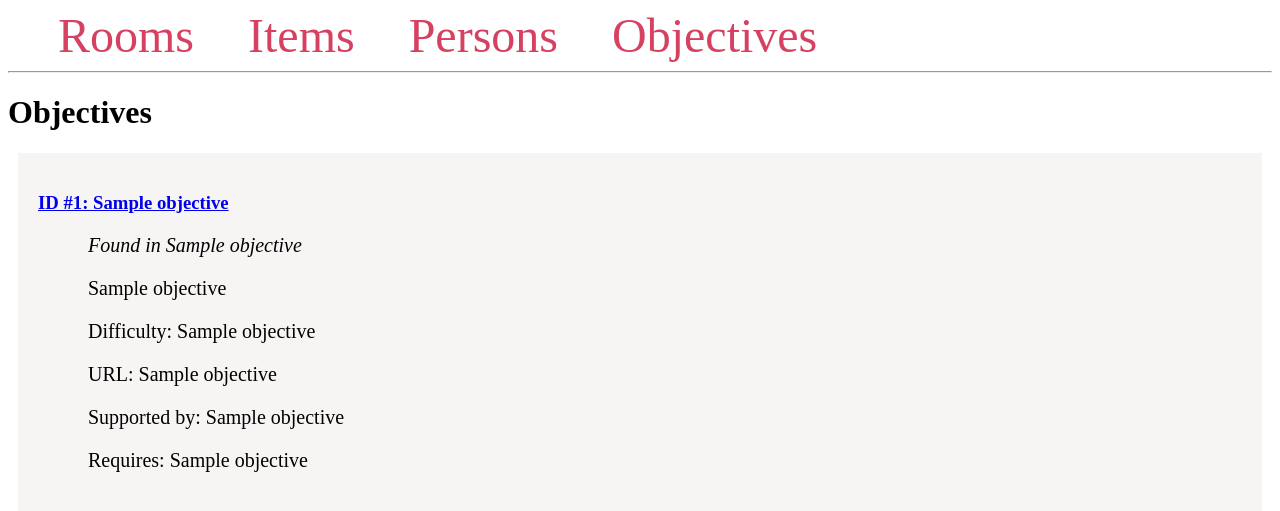
After one commit to benjamin-bk-krueger/kringle-web, a Flask app: page /flask/objective in a window 1280 px wide. The commit adds this page. Shown: the top 511 px of the page. Run offline with Flask 2, Linux system fonts and the light colour scheme; a database or web service that is not in the repository returns one stand-in record (values such as "Sample title"); some libraries are stand-ins or nearby versions.

Commit message:
Added objectives

```diff
--- a/app.py
+++ b/app.py
@@ -76,6 +76,26 @@ def get_single_person(num):
     conn.close()
     return render_template('person.html', persons=persons)
 
+@app.route('/flask/objective', methods = ['GET'])
+def get_all_objectives():
+    conn = get_db_connection()
+    cur = conn.cursor()
+    cur.execute('SELECT * FROM objective;')
+    objectives = cur.fetchall()
+    cur.close()
+    conn.close()
+    return render_template('objective.html', objectives=objectives)
+
+@app.route('/flask/objective/<int:num>', methods = ['GET'])
+def get_single_objective(num):
+    conn = get_db_connection()
+    cur = conn.cursor()
+    cur.execute(f'SELECT * FROM objective where objective_id = {num};')
+    objectives = cur.fetchall()
+    cur.close()
+    conn.close()
+    return render_template('objective.html', objectives=objectives)
+
 '''
     print(request.authorization["username"])
     print(request.authorization["password"])
--- a/templates/base.html
+++ b/templates/base.html
@@ -28,6 +28,7 @@
         <a href="{{ url_for('get_all_rooms') }}">Rooms</a>
         <a href="{{ url_for('get_all_items') }}">Items</a>
         <a href="{{ url_for('get_all_persons') }}">Persons</a>
+        <a href="{{ url_for('get_all_objectives') }}">Objectives</a>
     </nav>
     <hr>
     <div class="content">
--- a/templates/item.html
+++ b/templates/item.html
@@ -4,7 +4,7 @@
     <h1>{% block title %} Items {% endblock %}</h1>
     {% for item in items %}
         <div class='element'>
-            <h3>ID #{{ item[0] }}: {{ item[2] }}</h3>
+            <a href="{{ url_for('get_single_item', num=item[0])}}"><h3>ID #{{ item[0] }}: {{ item[2] }}</h3></a>
             <p class='review'><i>Found in {{ item[1] }}</i></p>
             <p class='review'>{{ item[3] }}</p>
         </div>
--- /dev/null
+++ b/templates/objective.html
@@ -0,0 +1,16 @@
+{% extends 'base.html' %}
+
+{% block content %}
+    <h1>{% block title %} Objectives {% endblock %}</h1>
+    {% for objective in objectives %}
+        <div class='element'>
+            <a href="{{ url_for('get_single_objective', num=objective[0])}}"><h3>ID #{{ objective[0] }}: {{ objective[2] }}</h3></a>
+            <p class='review'><i>Found in {{ objective[1] }}</i></p>
+            <p class='review'>{{ objective[3] }}</p>
+            <p class='review'>Difficulty: {{ objective[4] }}</p>
+            <p class='review'>URL: {{ objective[5] }}</p>
+            <p class='review'>Supported by: {{ objective[6] }}</p>
+            <p class='review'>Requires: {{ objective[7] }}</p>
+        </div>
+    {% endfor %}
+{% endblock %}
--- a/templates/person.html
+++ b/templates/person.html
@@ -4,7 +4,7 @@
     <h1>{% block title %} Persons {% endblock %}</h1>
     {% for person in persons %}
         <div class='element'>
-            <h3>ID #{{ person[0] }}: {{ person[2] }}</h3>
+            <a href="{{ url_for('get_single_person', num=person[0])}}"><h3>ID #{{ person[0] }}: {{ person[2] }}</h3></a>
             <p class='review'><i>Found in {{ person[1] }}</i></p>
             <p class='review'>{{ person[3] }}</p>
         </div>
```
